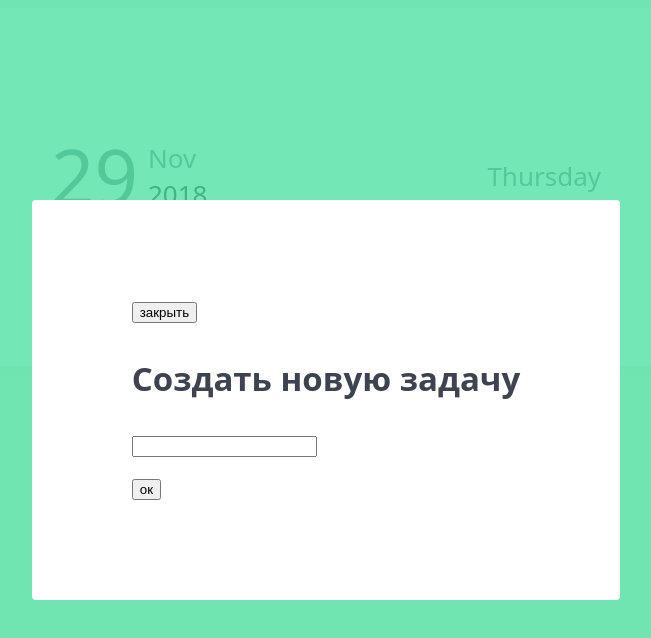
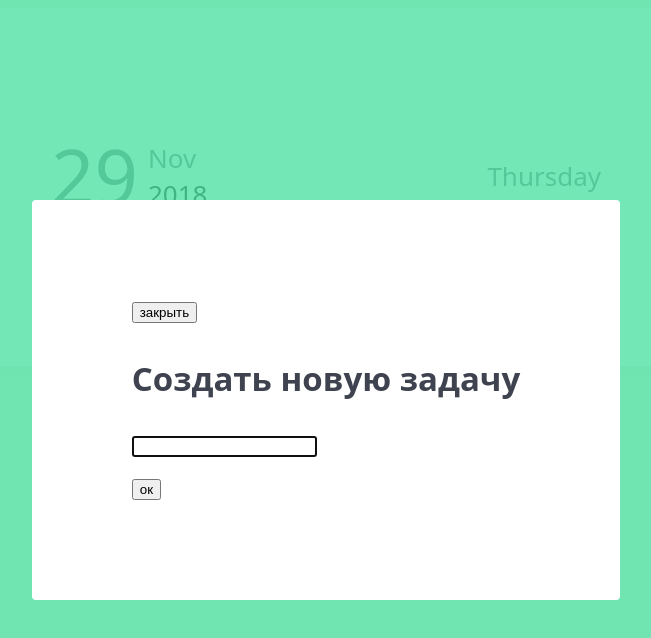
Before and after one commit to mendagazievb/test-task-todo-list, a Vue app: page / in a window 1280 px wide. Both pictures are taken after a click on the button "Создать задачу". Shown: the top 638 px of the page, without its empty margins (314-965 px from the left). Built offline with nearby package versions, Linux system fonts and the light colour scheme; the HTML template or start-up script is replaced by a standard one.

Commit message:
save and get data with local storage

```diff
--- a/src/App.vue
+++ b/src/App.vue
@@ -8,7 +8,13 @@
     <modal v-if="showModal" @close="showModal = false">
       <h3 slot="header">Создать новую задачу</h3>
 
-      <input v-model="title" :class="{error: isEmpty}" type="text" slot="body">
+      <input
+          v-model="title"
+          :class="{error: isEmpty}"
+          slot="body"
+          v-focus
+          type="text"
+      >
 
       <button slot="footer" @click="close">
         ок
@@ -30,6 +36,14 @@
   export default {
     name: 'app',
 
+    directives: {
+      focus: {
+        inserted: function (el) {
+          el.focus()
+        }
+      }
+    },
+
     components: { DateView, List, Modal },
 
     data() {
@@ -39,10 +53,6 @@
         title: '',
         isEmpty: false
       }
-    },
-
-    mounted() {
-
     },
 
     methods: {
--- a/src/components/List.vue
+++ b/src/components/List.vue
@@ -59,8 +59,14 @@
 
     watch: {
       storageData(data) {
-        // debugger
+        // При изменении данных сохраняем их в local storage
+        this.setStorageData();
       }
+    },
+
+    mounted() {
+      // Вызываем метод для получения списка данных с local storage
+      this.getStorageData();
     },
 
     methods: {
@@ -80,6 +86,7 @@
 
       checkTodo(index, e) {
         this.completeTodo({ index, isCompleted: e.target.checked })
+        this.setStorageData();
       },
 
       /**
--- a/src/store.js
+++ b/src/store.js
@@ -18,7 +18,7 @@ export default new Vuex.Store({
      * @param {object} state
      */
     getStorageData(state) {
-      state.storageData = localStorage.getItem(STORAGE_KEY) || [];
+      state.storageData = JSON.parse(localStorage.getItem(STORAGE_KEY)) || [];
     },
 
     /**
```
